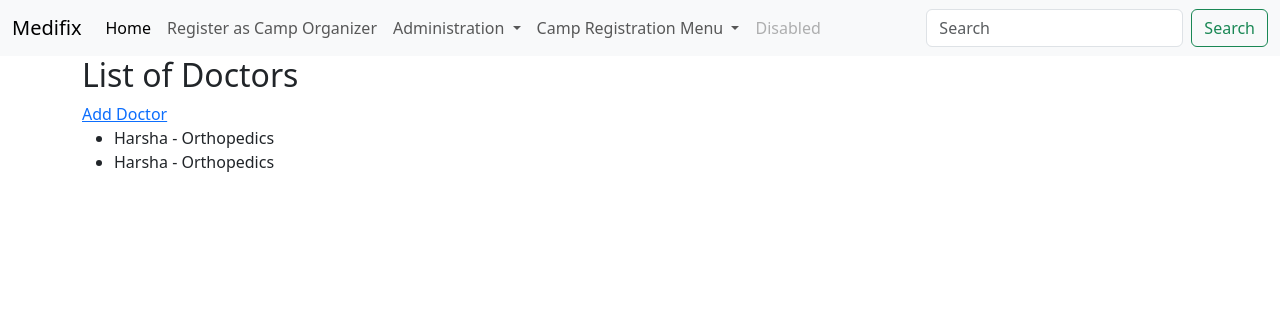
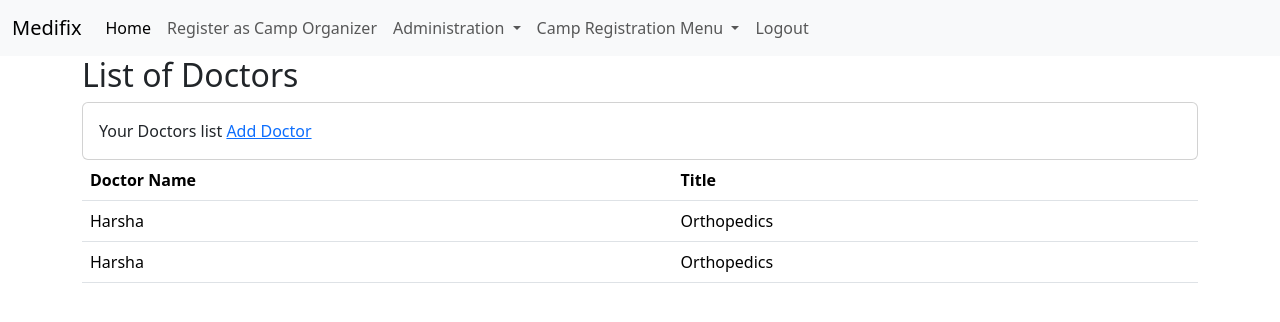
Before and after one commit to Harsha0304/Medifix, a Django app: page /doctors/ in a window 1280 px wide. Shown: the top 322 px of the page. Run offline with Django 5.2, Linux system fonts and the light colour scheme; a user stored in the database is signed in; data comes from the database, SQL or seed files in the repository; both versions use the stored data as it was after the commit.

Commit message:
17th Staging Update.
This is 17th Staging Update.

```diff
--- a/administration/admin.py
+++ b/administration/admin.py
@@ -4,3 +4,4 @@ from administration import models
 admin.site.register(models.profile)
 admin.site.register(models.doctor)
 admin.site.register(models.camp_details)
+admin.site.register(models.camp_services)
--- a/administration/views.py
+++ b/administration/views.py
@@ -4,7 +4,7 @@ from .forms import SignUpForm, ProfileForm, CampDetailsForm, DoctorForm, CampSer
 from django.conf import settings
 from django.core.mail import send_mail
 from django.contrib import messages
-from administration.models import profile, camp_details, doctor
+from administration.models import profile, camp_details, doctor, camp_services
 import json
 
 # Create your views here.
@@ -130,7 +130,7 @@ def create_doctor(request):
         form = DoctorForm(request.user, request.POST)
         if form.is_valid():
             doctor = form.save()
-            return redirect('doctor_detail', pk=doctor.pk)  # Redirect to doctor detail page
+            return redirect('list_user_doctors')  # Redirect to doctor detail page
     else:
         form = DoctorForm(request.user)
 
@@ -156,9 +156,9 @@ def list_camp_services_for_user(request):
     user_camps = camp_details.objects.filter(createdby=user)
 
     # Get all camp services associated with the user's camps
-    camp_services = camp_services.objects.filter(camp_name__in=user_camps)
+    camp_service = camp_services.objects.filter(camp_name__in=user_camps)
 
-    return render(request, 'camp/camp_service_list.html', {'camp_services': camp_services})
+    return render(request, 'camp/camp_service_list.html', {'camp_services': camp_service})
 
 @login_required
 def create_camp_service(request):
@@ -166,7 +166,7 @@ def create_camp_service(request):
         form = CampServiceForm(request.user, request.POST)
         if form.is_valid():
             camp_service = form.save()
-            return redirect('camp_service_detail', pk=camp_service.pk)  # Redirect to camp service detail page
+            return redirect('list_user_camp_services')  # Redirect to camp service detail page
     else:
         form = CampServiceForm(request.user)
 
@@ -175,8 +175,12 @@ def create_camp_service(request):
 def camp_details_view(request, camp_id):
     # Retrieve the camp details object
     camp = get_object_or_404(camp_details, pk=camp_id)
+    doctors = doctor.objects.filter(camp_name=camp)
+    camp_service = camp_services.objects.filter(camp_name = camp)
 
     context = {
-        'camp': camp
+        'camp': camp,
+        'doctors': doctors,
+        'camp_ser': camp_service,
     }
     return render(request, 'camp/camp_detail.html', context)
--- a/medifix_master/urls.py
+++ b/medifix_master/urls.py
@@ -14,7 +14,7 @@ urlpatterns = [
     path('deny/<str:username>/', views.deny_application, name='deny_application'),
     path('organizer/<str:username>/', views.camp_organizer_profile_detail, name='organizer_user_profile_detail'),
     path('create/', views.create_camp_view, name='create_camp'),
-    path('create/', views.create_doctor, name='create_doctor'),
+    path('create-doctor/', views.create_doctor, name='create_doctor'),
     path('doctors/', views.list_doctors_for_user, name='list_user_doctors'),
     path('camp_services/', views.list_camp_services_for_user, name='list_user_camp_services'),
     path('create_camp_service/', views.create_camp_service, name='create_camp_service'),
--- a/templates/base.html
+++ b/templates/base.html
@@ -62,13 +62,9 @@
                     </li>
                     {% endif %}
                     <li class="nav-item">
-                        <a class="nav-link disabled" aria-disabled="true">Disabled</a>
+                        <a class="nav-link" href="{% url 'logout' %}">Logout</a>
                     </li>
                 </ul>
-                <form class="d-flex" role="search">
-                    <input class="form-control me-2" type="search" placeholder="Search" aria-label="Search">
-                    <button class="btn btn-outline-success" type="submit">Search</button>
-                </form>
             </div>
         </div>
     </nav>
--- a/templates/camp/add_doctor.html
+++ b/templates/camp/add_doctor.html
@@ -6,6 +6,6 @@
 <form method="post">
     {% csrf_token %}
     {{ form.as_p }}
-    <button type="submit">Submit</button>
+    <button type="submit" class="btn btn-success">Submit</button>
 </form>
 {% endblock %}
--- a/templates/camp/camp_service_form.html
+++ b/templates/camp/camp_service_form.html
@@ -3,10 +3,9 @@
 {% block pagetitle %}Medifix - Home{% endblock %}
 {% block content %}
 <h2>Create Camp Service</h2>
-<a href="{% url 'create_camp_service' %}">Camp Services</a>
 <form method="post">
     {% csrf_token %}
     {{ form.as_p }}
-    <button type="submit">Submit</button>
+    <button type="submit" class="btn btn-success">Submit</button>
 </form>
 {% endblock %}
--- a/templates/camp/doctor_list.html
+++ b/templates/camp/doctor_list.html
@@ -1,15 +1,31 @@
 {% extends 'base.html' %}
 {% load static %}
-{% block pagetitle %}Medifix - Home{% endblock %}
+{% block pagetitle %}Medifix - Doctors{% endblock %}
 {% block content %}
 <h2>List of Doctors</h2>
-<a href="{% url 'create_doctor' %}">Add Doctor</a>
-<ul>
-    {% for doctor in doctors %}
-    <li>{{ doctor.doctor_name }} - {{ doctor.doctor_title }}</li>
-    <!-- Add more fields as needed -->
-    {% empty %}
-    <li>No doctors found.</li>
-    {% endfor %}
-</ul>
+<div class="card">
+    <div class="card-body">
+        Your Doctors list <span><a href="{% url 'create_doctor' %}">Add Doctor</a></span>
+    </div>
+</div>
+<table class="table">
+    <thead>
+        <tr>
+            <th>Doctor Name</th>
+            <th>Title</th>
+        </tr>
+    </thead>
+    <tbody>
+        {% for doctor in doctors %}
+        <tr>
+            <td>{{ doctor.doctor_name }}</td>
+            <td>{{ doctor.doctor_title }}</td>
+        </tr>
+        {% empty %}
+        <tr>
+            <td style="color: red;" colspan="2" class="text-center">No data Avaliable</td>
+        </tr>
+        {% endfor %}
+    </tbody>
+</table>
 {% endblock %}
--- a/templates/camp/register_camp.html
+++ b/templates/camp/register_camp.html
@@ -6,6 +6,6 @@
 <form method="post">
     {% csrf_token %}
     {{ form.as_p }}
-    <button type="submit">Create</button>
+    <button type="submit" class="btn btn-success">Submit</button>
 </form>
 {% endblock %}
```
Also changed, not shown: administration/forms.py (+15 -2 lines), templates/camp/camp_detail.html (+18 -2 lines), templates/camp/camp_service_list.html (+26 -9 lines), db.sqlite3.
